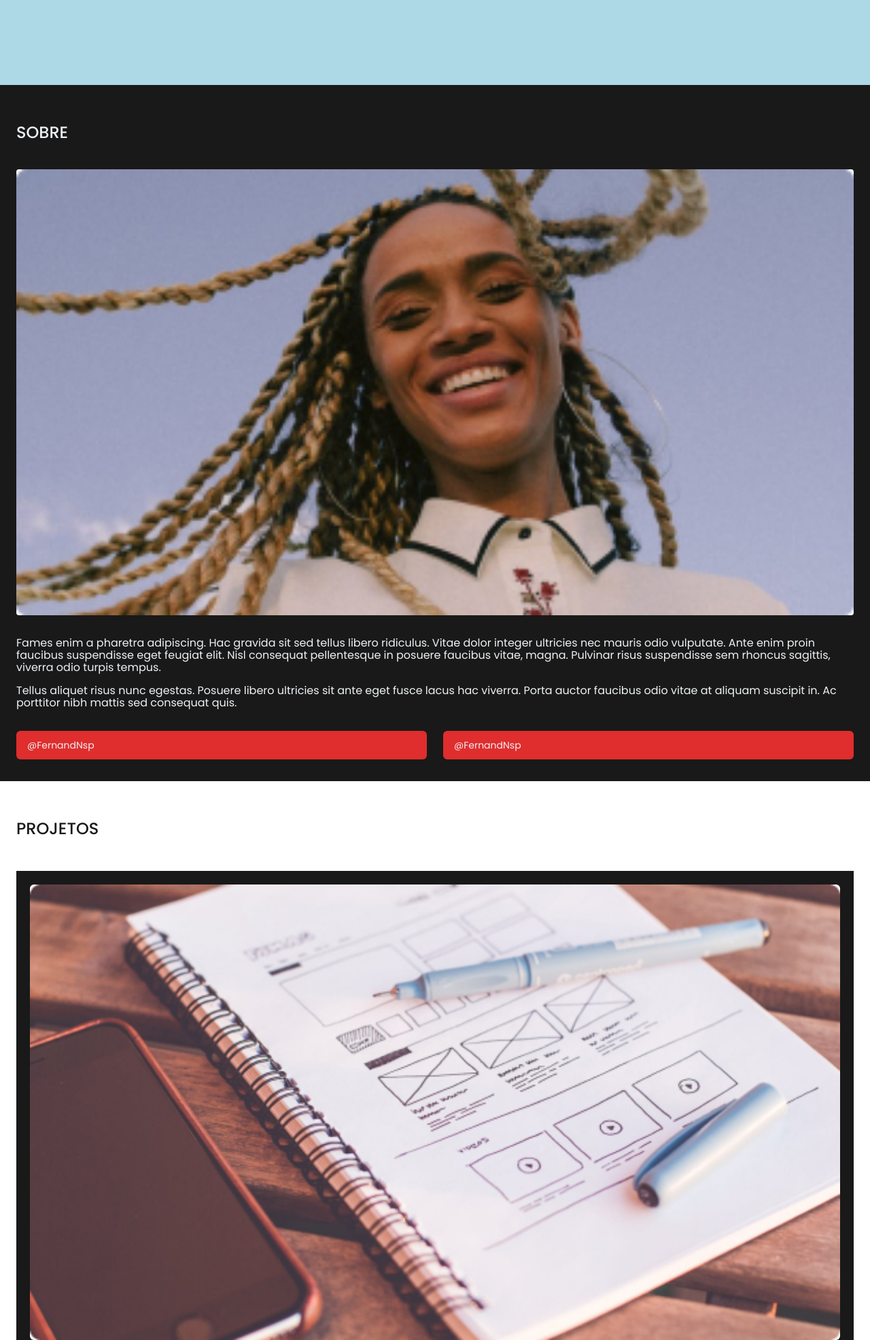
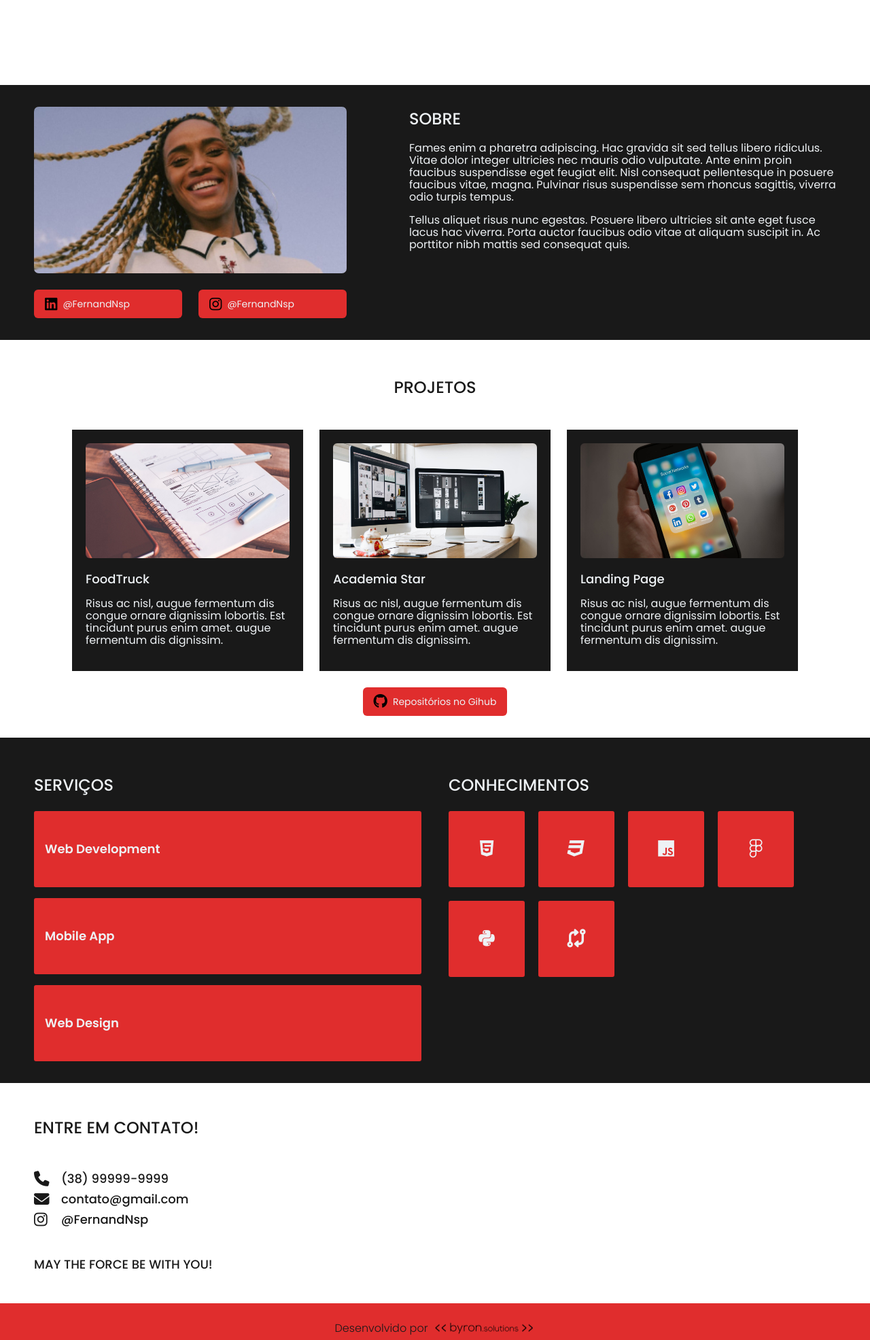
Before and after one commit to PedroNB10/projeto-portfolio-byron, a plain HTML site: page index.html in a window 1280 px wide. Shown: the part 654-2625 px from the top of the page at 68% size. Drawn offline with Linux system fonts and the light colour scheme.

Commit message:
finalização do projeto

```diff
--- a/assets/css/style.css
+++ b/assets/css/style.css
@@ -1,4 +1,7 @@
 @import url('https://fonts.googleapis.com/css2?family=Poppins:ital,wght@0,100;0,200;0,300;0,400;0,500;0,600;0,700;0,800;0,900;1,100;1,200;1,300;1,400;1,500;1,600;1,700;1,800;1,900&display=swap');
+
+/* Setup e utilidades */
+
 
 :root {
     --clr-primary: #e02d2d;
@@ -12,6 +15,10 @@
 }
 
 .btn{
+    display: flex;
+    flex-direction: row;
+    align-items: center;
+    gap: 0.5rem;
     background-color: var(--clr-primary);
     width: fit-content;
     padding: 0.75rem 1rem;
@@ -33,6 +40,11 @@
     width: 100%;
 }
 
+.bg-dark {
+    background-color: var(--clr-black);
+    color: var(--clr-white);
+}
+
 section {
     display: flex;
     flex-direction: column;
@@ -45,6 +57,19 @@ section h2 {
     text-transform: uppercase;
     line-height: 150%;
 
+}
+
+@media screen and (min-width: 1024px) {
+
+    section  {
+        max-width: 1180px;
+        margin: 0 auto;
+    }
+
+    header {
+        max-width: 1180px;
+        margin: 0 auto;
+    }
 }
 
 
@@ -68,17 +93,26 @@ header>nav {
     align-items: center;
     gap: 1.5rem;
 
-
+    display: none;
 }
 
 header> nav >a {
     color: var(--clr-white);
     text-decoration: none;
     font-weight: 500;
-    display: none;
+
 
 
 }
+
+
+@media screen and (min-width: 1024px) {
+    header>nav {
+        display: flex;
+    }
+
+}
+
 
 header > h1 {
     font-size: 22px;
@@ -89,8 +123,6 @@ header > h1 {
 /* Home */
 
 #home {
-
-    background-color: lightblue;
     height: 700px;
     justify-content: center;
     padding: 0;
@@ -112,6 +144,9 @@ header > h1 {
 
 }
 
+#home > img {
+    display: none;
+}
 
 
 .home-heading{
@@ -119,6 +154,8 @@ header > h1 {
     flex-direction: column;
     gap: 0;
 }
+
+
 
 .home-heading > h1 {
     font-size: 24px;
@@ -133,20 +170,79 @@ header > h1 {
 
 }
 
+@media screen and (min-width: 1024px) {
+
+    #home {
+        flex-direction: row;
+        align-items: center;
+        justify-content: space-between;
+
+    }
+
+    #home > img {
+        display: block;
+        width: 444px;
+        height: 444px;
+    }
+
+    .home-cta {
+        background: none;
+    }
+
+
+
+
+}
+
 /* Sobre */
 
 #sobre {
     gap: 1rem;
-
-
     background-color: var(--clr-black);
     color: var(--clr-white);
 }
 
+.desktop-sobre {
+    display: none;
+}
+
+.mobile-sobre > img {
+    width: 100%;
+    border-radius: 4px;
+}
+
+@media screen and (min-width: 1024px) {
+
+    .desktop-sobre {
+        display: flex;
+        flex-direction: row;
+        gap: 92px;
 
 
-#sobre > img {
-    border-radius: 4px;
+    }
+
+    .contact-desktop {
+
+        display: flex;
+        flex-direction: column;
+        gap: 1.5rem;
+        margin: 0;
+    }
+
+    .sobre-content h2{
+        margin: 0;
+        padding: 0;
+    }
+
+    .contact-desktop > img {
+        width: 460px;
+        border-radius: 7px;
+    }
+
+    .mobile-sobre {
+        display: none;
+    }
+
 }
 
 .sobre-links {
@@ -167,6 +263,9 @@ header > h1 {
 .cards-wrapper {
     display: flex;
     flex-direction: column;
+    align-items: center;
+    justify-content: center;
+    flex-wrap: wrap;
     gap: 1.5rem;
 }
 
@@ -174,16 +273,33 @@ header > h1 {
     background-color: var(--clr-black);
     color: var(--clr-white);
     padding: 1.25rem;
+    max-width: 300px;
 }
 
 .card > img {
     width: 100%;
     border-radius: 6px;
+
 }
 
 .card > h3 {
     font-size: 18px;
     font-weight: 500;
+}
+
+@media screen and (min-width:1024px) {
+    #projetos {
+        flex-direction: column;
+        align-items: center;
+    }
+
+    .cards-wrapper {
+        flex-direction: row;
+        gap: 1.5rem;
+    }
+
+
+
 }
 
 /* Serviços e Conhecimentos */
@@ -206,9 +322,11 @@ header > h1 {
 
 .servicos-list {
     gap: 1rem;
+    flex-direction: column;
+
+}
 
 
-}
 .base-list > li {
     padding: 1rem;
     font-size: 18px;
@@ -223,6 +341,46 @@ header > h1 {
     gap: 20px;
     margin: 0;
     padding: 0;
+
+}
+
+.conhecimentos-list li i {
+    height: 50px;
+    width: 50px;
+    display: flex;
+    align-items: center;
+    justify-content: center;
+
+}
+
+
+@media screen and (min-width: 1024px) {
+    #servicos {
+        flex-direction: row;
+    }
+
+    .servicos-list li {
+        height: 80px;
+        display: flex;
+        align-items: center;
+    }
+
+    .conhecimentos-list li i{
+        height: 80px;
+        width: 80px;
+        display: flex;
+        align-items: center;
+        justify-content: center;
+    }
+
+
+
+    #servicos > div {
+        flex-basis: 50%;
+    }
+
+
+
 
 }
 
@@ -253,14 +411,26 @@ header > h1 {
 #contato ul > li {
     font-size: 18px;
     font-weight: 500;
+    display: flex;
+    flex-direction: row;
+    align-items: center;
+    gap: 0.5rem;
 
 
+}
+
+#contato ul > li i {
+    width: 2rem;
 }
 
 #contato a {
     color: var(--clr-black);
     text-decoration: none;
 
+}
+.icon-wrapper{
+    display: flex;
+    justify-content: center;
 }
 
 #contato > cite {
--- a/index.html
+++ b/index.html
@@ -6,12 +6,13 @@
     <title>Document</title>
     <link rel="stylesheet" href="./assets/css/normalize.css" />
     <link rel="stylesheet" href="./assets/css/style.css" />
+    <script src="https://kit.fontawesome.com/bb55ee501d.js" crossorigin="anonymous"></script>
     <title>Portfólio</title>
   </head>
   <body>
+    <div class="bg-dark">
       <header>
         <h1>Portfólio</h1>
-
         <nav>
           <a href="#home">Home</a>
           <a href="#sobre">Sobre</a>
@@ -20,6 +21,7 @@
           <a href="#conhecimentos">Conhecimentos</a>
         </nav>
       </header>
+    </div>
 
     <main>
       <section id="home">
@@ -29,13 +31,18 @@
             <h1>Olá, sou Fernanda Sene</h1>
             <p>Desenvolvedora Front-end e Assesora de Marketing.</p>
           </div>
-          <a class="btn" href="http://github.com/FernandNsp" target="_blank"
-            >@FernandNsp</a
-          >
+
+          <a class="btn" href="http://github.com/FernandNsp" target="_blank">
+            <i class="fa-brands fa-github fa-xl" style="color: #000000;"></i> @FernandNsp
+          </a>
         </div>
+
+        <img src="/assets/img/dart-desktop.png" alt="Darth vader">
       </section>
 
+      <div class="bg-dark">
         <section id="sobre">
+          <div class="mobile-sobre">
             <h2>Sobre</h2>
             <img
               src="./assets/img/img-pessoa.jpg"
@@ -55,16 +62,50 @@
                 aliquam suscipit in. Ac porttitor nibh mattis sed consequat quis.
               </p>
             </div>
-
             <div class="sobre-links">
               <a class="btn w-100" href="http://linkedin.com/FernandNsp"
-            >@FernandNsp</a
+                ><i class="fa-brands fa-linkedin fa-xl" style="color: #000000;"></i> @FernandNsp</a
               >
               <a class="btn w-100" href="http://instagram.com/FernandNsp"
-            >@FernandNsp</a
+                ><i class="fa-brands fa-instagram fa-xl" style="color: #000000;"></i>@FernandNsp</a
               >
             </div>
+          </div>
+          <div class="desktop-sobre">
+
+            <div class="contact-desktop">
+              <img
+                src="./assets/img/img-pessoa.jpg"
+                alt="Uma foto de uma mulher negra sorrindo."
+              />
+              <div class="sobre-links">
+                <a class="btn w-100" href="http://linkedin.com/FernandNsp"
+                  ><i class="fa-brands fa-linkedin fa-xl" style="color: #000000;"></i> @FernandNsp</a
+                >
+                <a class="btn w-100" href="http://instagram.com/FernandNsp"
+                  ><i class="fa-brands fa-instagram fa-xl" style="color: #000000;"></i>@FernandNsp</a
+                >
+              </div>
+            </div>
+            <div class="sobre-content">
+              <h2>Sobre</h2>
+              <p>
+                Fames enim a pharetra adipiscing. Hac gravida sit sed tellus libero
+                ridiculus. Vitae dolor integer ultricies nec mauris odio vulputate.
+                Ante enim proin faucibus suspendisse eget feugiat elit. Nisl
+                consequat pellentesque in posuere faucibus vitae, magna. Pulvinar
+                risus suspendisse sem rhoncus sagittis, viverra odio turpis tempus.
+              </p>
+              <p>
+                Tellus aliquet risus nunc egestas. Posuere libero ultricies sit ante
+                eget fusce lacus hac viverra. Porta auctor faucibus odio vitae at
+                aliquam suscipit in. Ac porttitor nibh mattis sed consequat quis.
+              </p>
+            </div>
+
+          </div>
         </section>
+      </div>
 
       <section id="projetos">
         <h2>Projetos</h2>
@@ -107,15 +148,16 @@
             </p>
           </article>
         </div>
-        <a class="btn" href="http://github.com/" target="_blank"
-          >Repositórios no Gihub</a
-        >
+        <a class="btn" href="http://github.com/FernandNsp" target="_blank">
+          <i class="fa-brands fa-github fa-xl" style="color: #000000;"></i> Repositórios no Gihub
+        </a>
       </section>
 
-      <section></section>
 
+
+      <div class="bg-dark">
         <section id="servicos">
-        <div class="servicos">
+          <div class="servicos-div">
             <h2>Serviços</h2>
             <ul class="base-list servicos-list">
               <li>Web Development</li>
@@ -123,25 +165,41 @@
               <li>Web Design</li>
             </ul>
           </div>
-
-        <div class="conhecimentos">
+          <div id="conhecimentos">
             <h2>Conhecimentos</h2>
             <ul class="base-list conhecimentos-list">
-            <li>HTML</li>
-            <li>CSS</li>
-            <li>JS</li>
-            <li>Figma</li>
-            <li>PS</li>
-            <li>Git</li>
+              <li><i class="fa-brands fa-html5 fa-xl"></i></li>
+              <li><i class="fa-brands fa-css3 fa-xl"></i></li>
+              <li><i class="fa-brands fa-js fa-xl"></i></li>
+              <li><i class="fa-brands fa-figma fa-xl"></i></li>
+              <li><i class="fa-brands fa-python fa-xl"></i></li>
+              <li><i class="fa-solid fa-code-compare fa-xl"></i></li>
             </ul>
           </div>
         </section>
+      </div>
+
       <section id="contato">
         <h2>Entre em contato!</h2>
         <ul>
-          <li>(38) 99999-9999</li>
-          <li><a href="mailto:contato@gmail.com">contato@gmail.com</a></li>
-          <li><a href="http://instagram.com/Fernanda">@FernandNsp</a></li>
+          <li>
+            <span class="icon-wrapper">
+              <i class="fa-solid fa-phone fa-lg"></i>
+            </span>
+            (38) 99999-9999
+          </li>
+          <li>
+            <span class="icon-wrapper">
+              <i class="fa-solid fa-envelope fa-lg"></i>
+            </span>
+            <a href="mailto:contato@gmail.com">contato@gmail.com</a>
+          </li>
+          <li>
+            <span class="icon-wrapper">
+              <i class="fa-brands fa-instagram fa-lg"></i>
+            </span>
+            <a href="http://instagram.com/Fernanda">@FernandNsp</a>
+          </li>
         </ul>
         <cite>May the force be with you!</cite>
       </section>
```
Also changed, not shown: assets/img/dart-desktop.png (added), assets/img/img-darth.png (added). Lines whose indentation alone changed are shown as unchanged.
